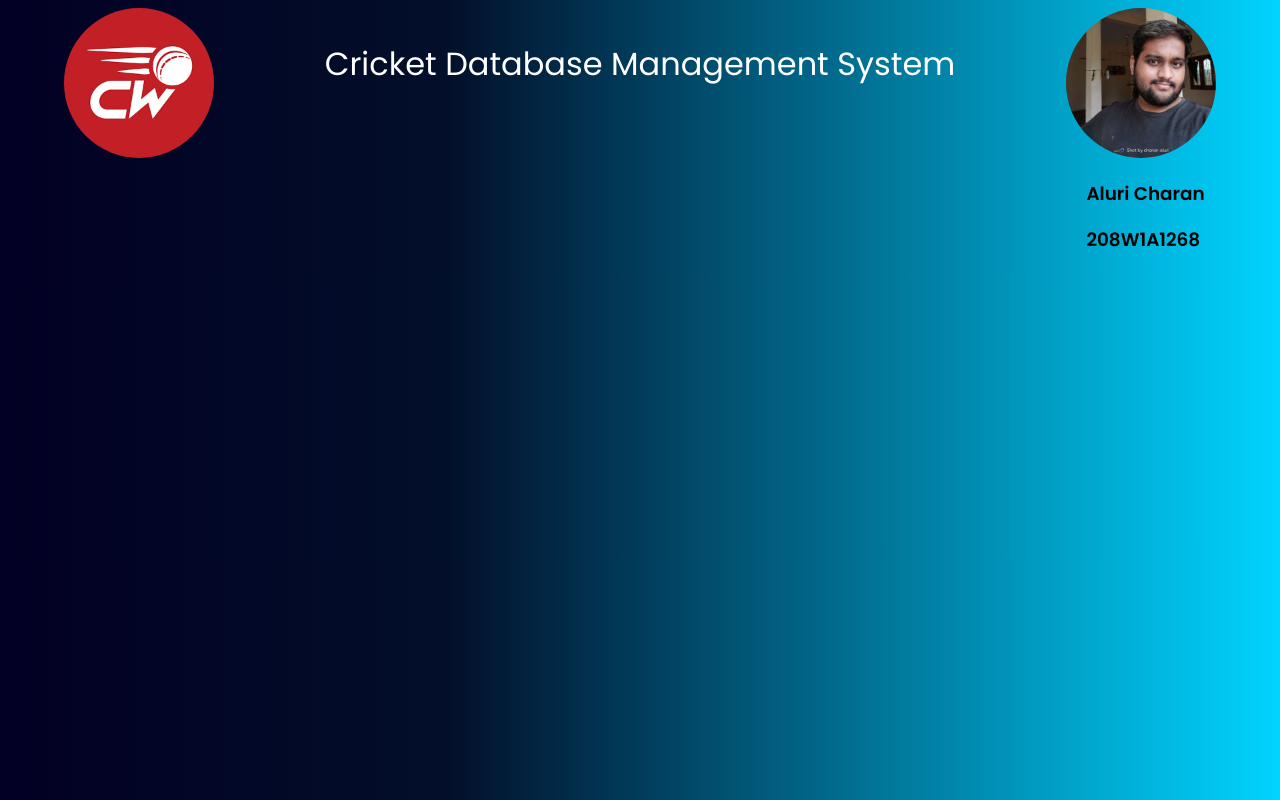
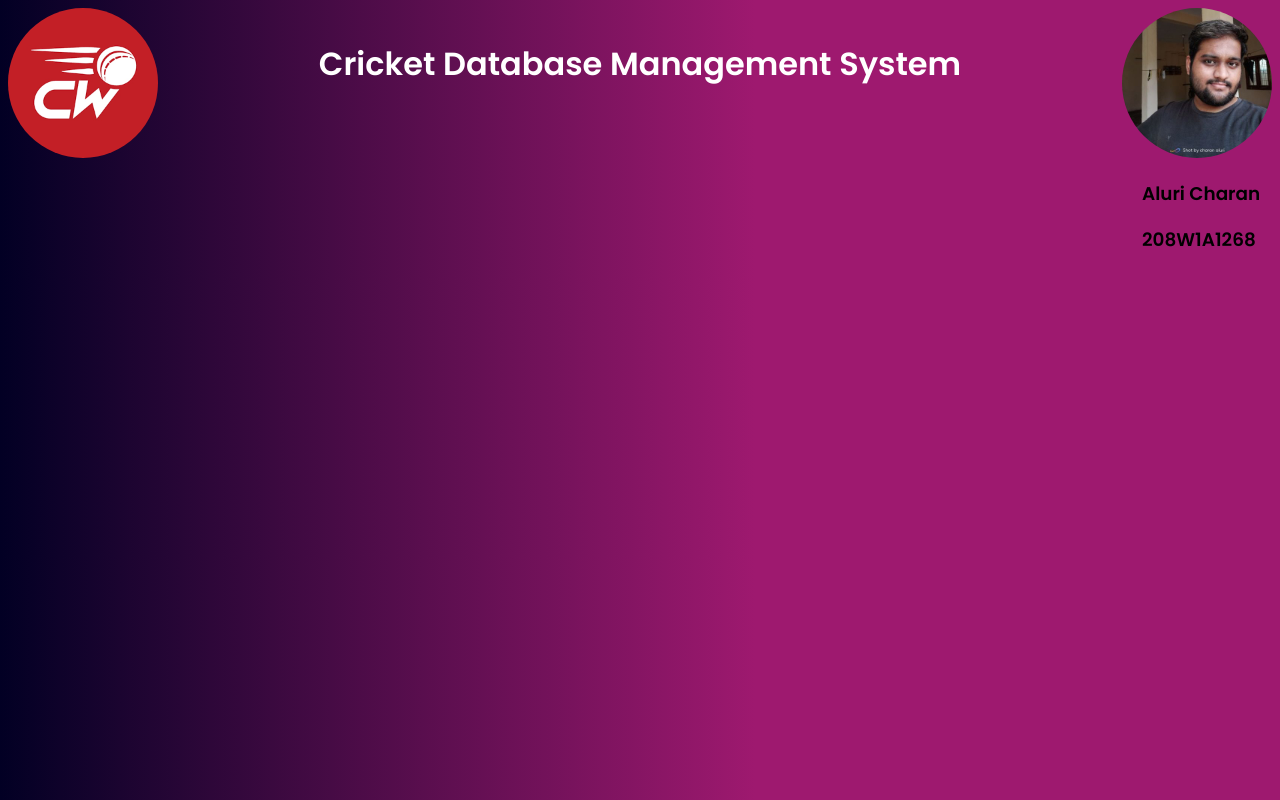
Before and after one commit to Charan1922aluri/dbms, a plain HTML site: page top.html in a window 1280 px wide. Drawn offline with Linux system fonts and the light colour scheme.

Commit message:
top.htmlupdated

```diff
--- a/top.html
+++ b/top.html
@@ -10,20 +10,17 @@
     <style>
         body{
             background: rgb(2,0,36);
-    background: linear-gradient(90deg, rgba(2,0,36,1) 0%, rgba(2,15,42,1) 35%, rgba(0,212,255,1) 100%);
+background: linear-gradient(90deg, rgba(2,0,36,1) 0%, rgba(158,25,111,1) 59%);
         }
         .container
         {
-            display: flex;
-            flex-basis: 100%;
-            flex-direction: row;
-            justify-content: space-around;
+           display:flex;
+           flex-basis: auto 1 auto;
+           justify-content: space-between;
         }
         .logo
         {
             width:150px;
-            min-width:50%;
-            max-width:100%;
             border-radius: 50%;
         }
         .content
@@ -46,9 +43,10 @@
         }
         .heading
         {
-            align-content: inherit;
+            text-align: center;
             color:#fff;
-            font-size: 2em;
+            font-size: 2rem;
+            font-weight: 1000;
             font-family: 'poppins',sans-serif;
         }
         body{
```
